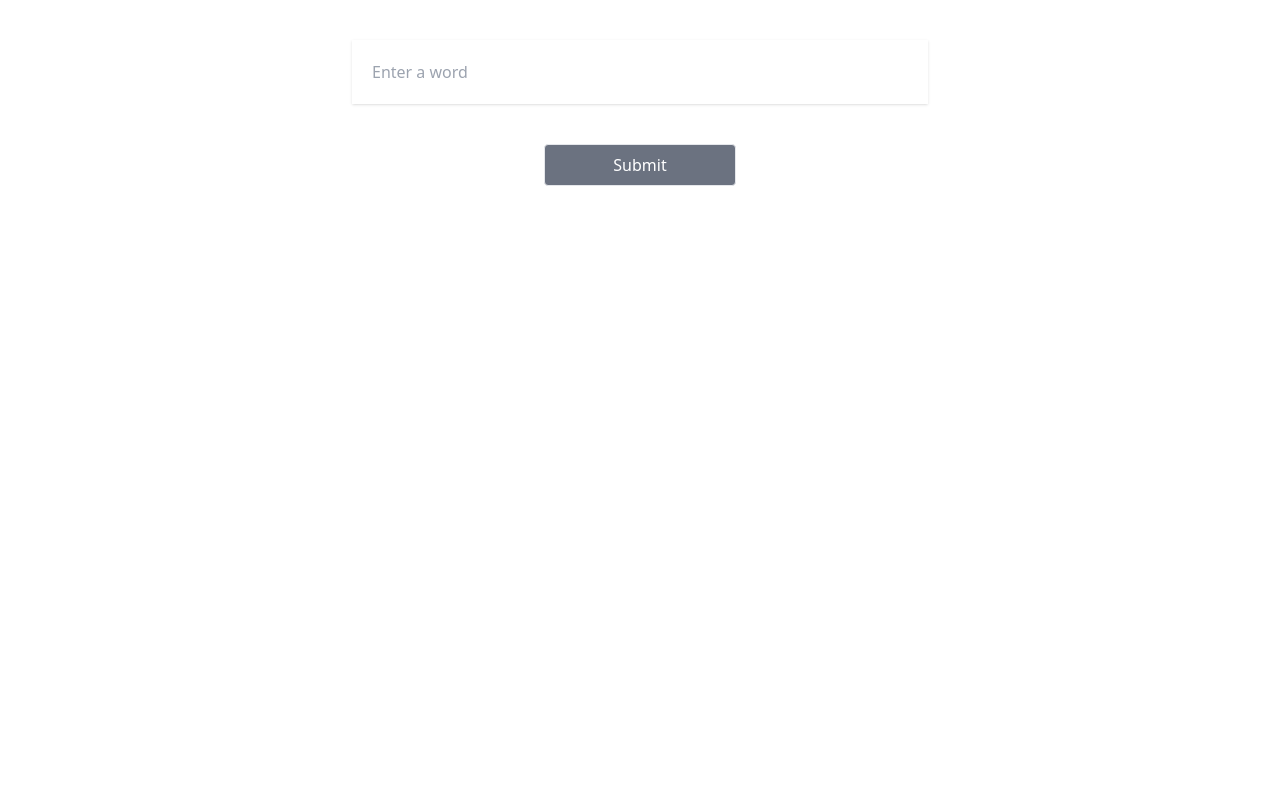
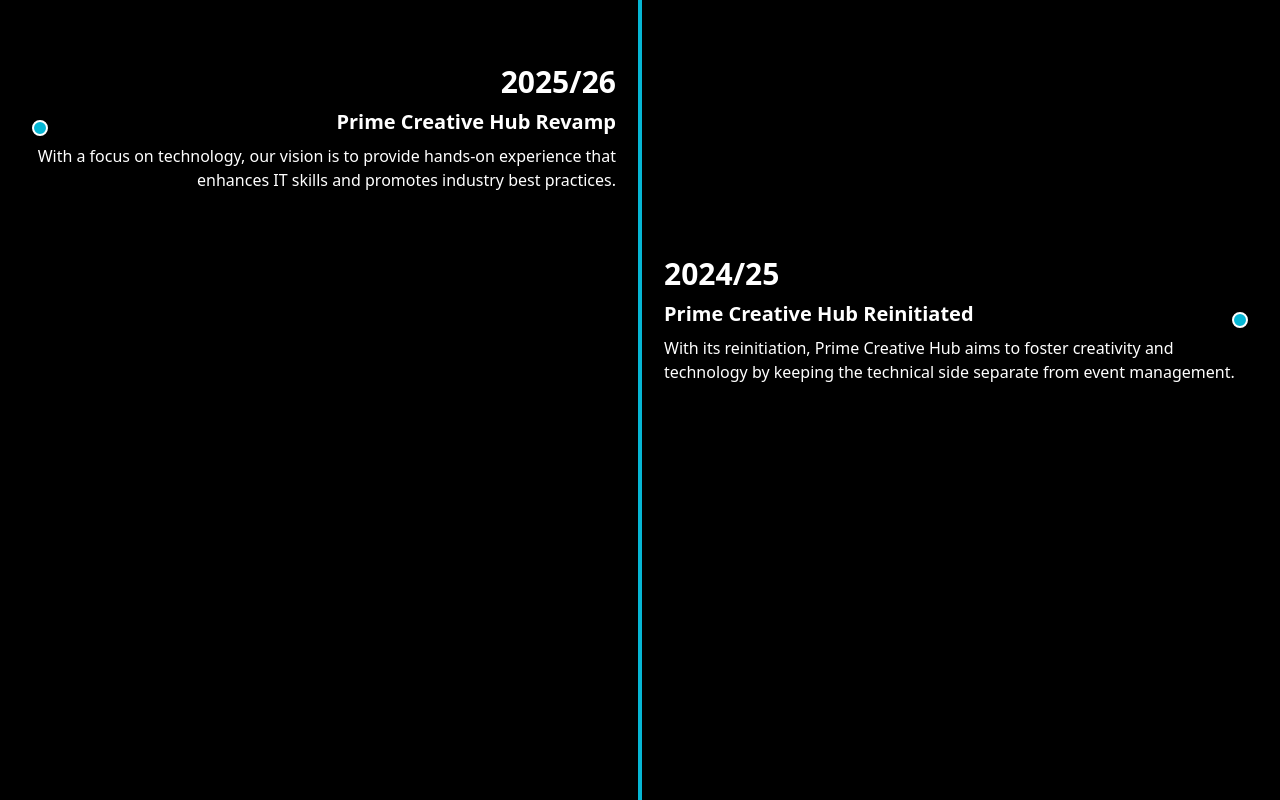
Before and after one commit to Roshik9841/React-all, a React (Vite) app: page / in a window 1280 px wide. Built offline with nearby package versions, Linux system fonts and the light colour scheme.

Commit message:
TimeLine

```diff
--- a/src/App.jsx
+++ b/src/App.jsx
@@ -3,6 +3,7 @@ import NewWord from "./pages/newWord";
 import Api from "./pages/Api";
 import { BrowserRouter, Route, Routes } from "react-router-dom";
 import React from "react";
+import Timeline from "./components/TimeLine";
 
 export const ApiDataContext = React.createContext();
 function App() {
@@ -12,7 +13,7 @@ function App() {
     <ApiDataContext.Provider value={value}>
       <BrowserRouter>
         <Routes>
-          <Route path="/" element={<NewWord />} />
+          <Route path="/" element={<Timeline />} />
         </Routes>
       </BrowserRouter>
     </ApiDataContext.Provider>
--- /dev/null
+++ b/src/components/TimeLine.jsx
@@ -0,0 +1,29 @@
+// src/components/Timeline.jsx
+import React from 'react';
+import TimelineItem from '../pages/TimeLineItem';
+
+const Timeline = () => {
+  const timelineData = [
+    {
+      year: '2025/26',
+      title: 'Prime Creative Hub Revamp',
+      description: 'With a focus on technology, our vision is to provide hands-on experience that enhances IT skills and promotes industry best practices.',
+    },
+    {
+      year: '2024/25',
+      title: 'Prime Creative Hub Reinitiated',
+      description: 'With its reinitiation, Prime Creative Hub aims to foster creativity and technology by keeping the technical side separate from event management.',
+    },
+  ];
+
+  return (
+    <div className="bg-black text-white min-h-screen py-16 px-8 relative">
+      <div className="absolute top-0 left-1/2 transform -translate-x-1/2 w-1 bg-cyan-500 h-full"></div>
+      {timelineData.map((item, index) => (
+        <TimelineItem key={index} data={item} isLeftAligned={index % 2 === 0} />
+      ))}
+    </div>
+  );
+};
+
+export default Timeline;
--- /dev/null
+++ b/src/pages/TimeLineItem.jsx
@@ -0,0 +1,16 @@
+import React from 'react';
+
+const TimelineItem = ({ data, isLeftAligned }) => {
+  return (
+    <div className={`relative flex items-center mb-16 ${isLeftAligned ? 'justify-start pr-12' : 'justify-end pl-12'}`}>
+      <div className={`w-1/2`}>
+        <div className={`text-3xl font-bold mb-2 ${isLeftAligned ? 'text-right' : 'text-left'}`}>{data.year}</div>
+        <div className={`text-xl font-semibold mb-2 ${isLeftAligned ? 'text-right' : 'text-left'}`}>{data.title}</div>
+        <p className={`text-base font-light ${isLeftAligned ? 'text-right' : 'text-left'}`}>{data.description}</p>
+      </div>
+      <div className="absolute top-1/2 transform -translate-y-1/2 w-4 h-4 bg-cyan-500 rounded-full border-2 border-white"></div>
+    </div>
+  );
+};
+
+export default TimelineItem;
```
